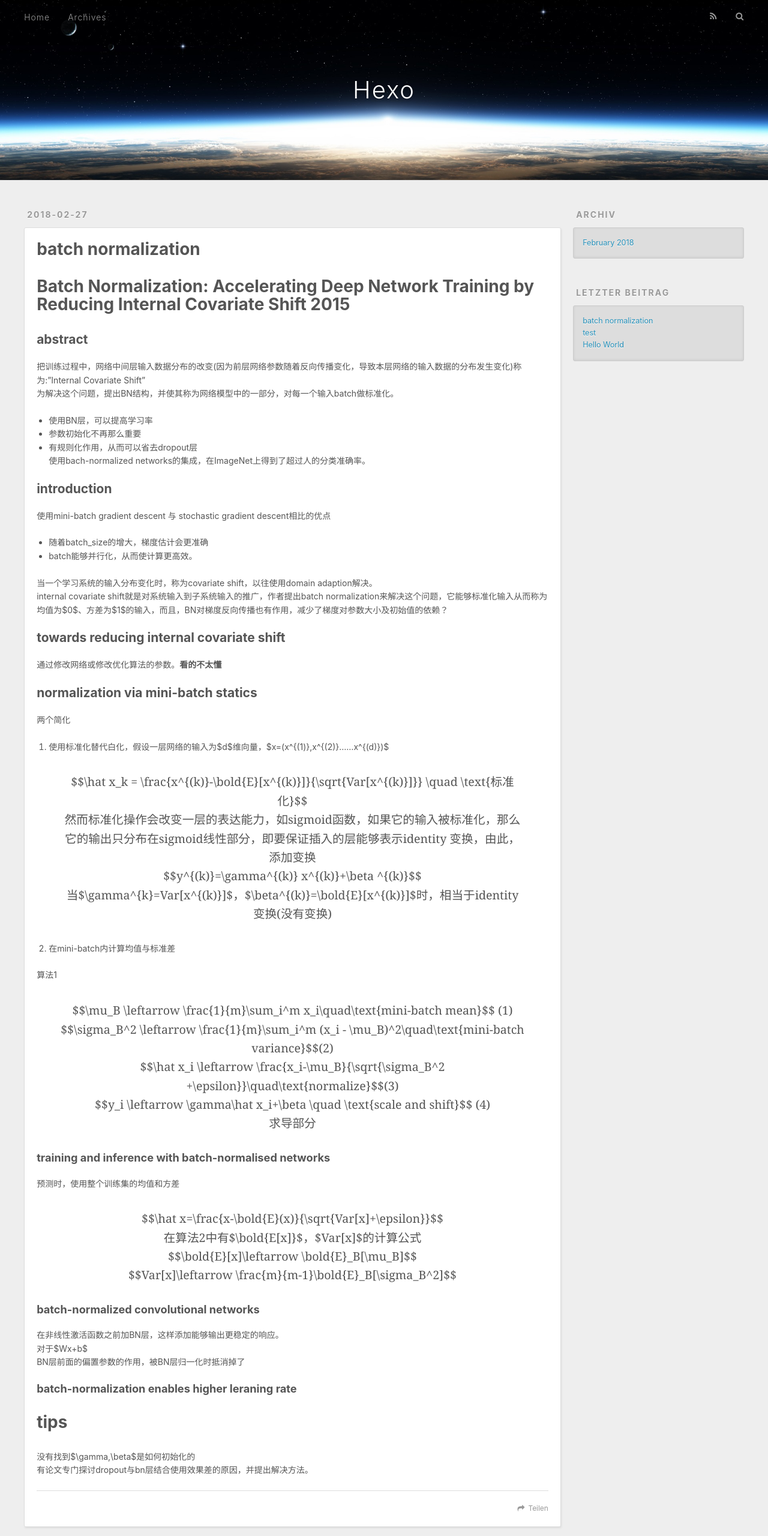
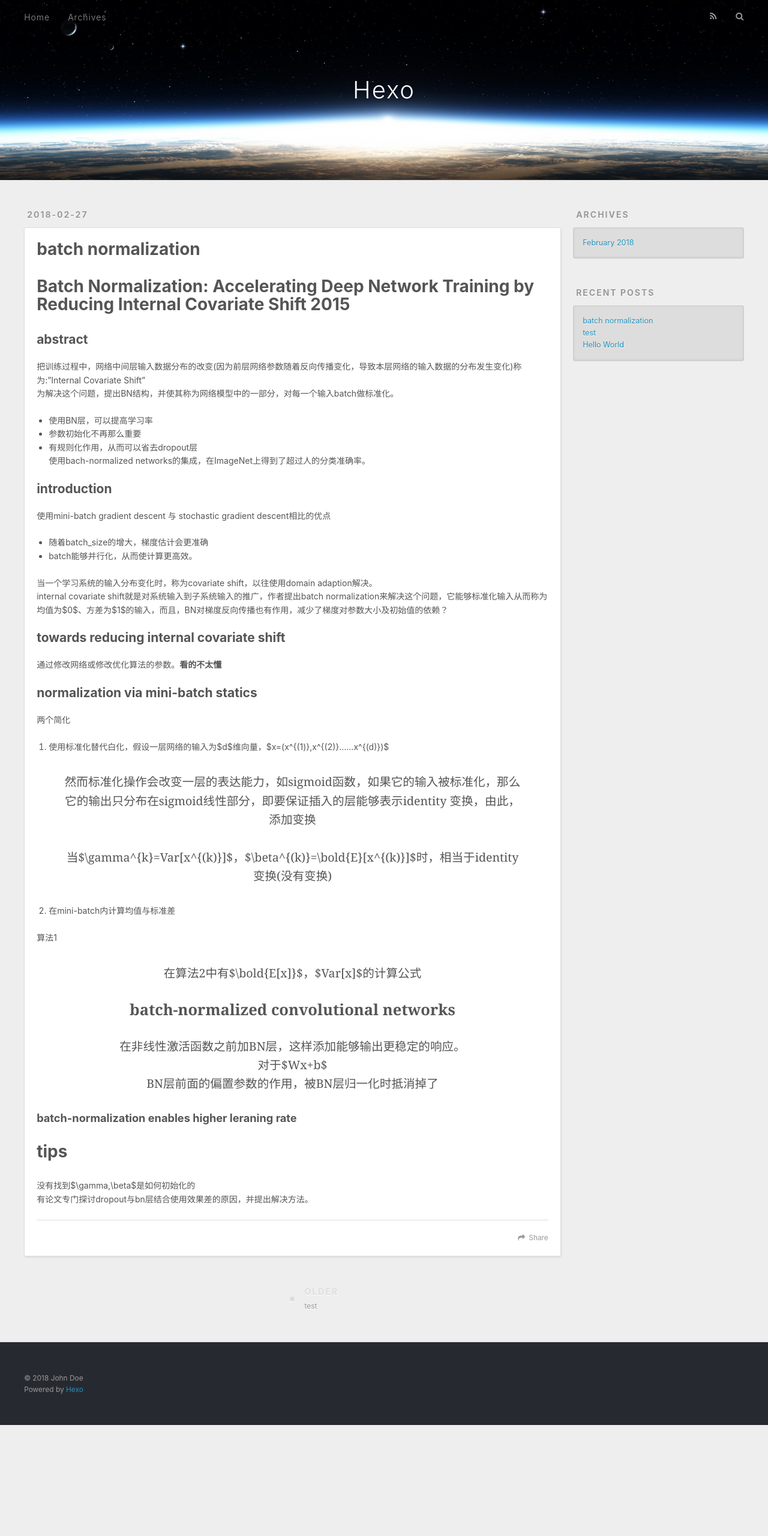
Before and after one commit to lxg2015/lxg2015.github.io, a plain HTML site: page 2018/02/27/batch-normalization/index.html in a window 1280 px wide. Shown: the top 2560 px of the page at 60% size. After the commit the page ends 2375 px from the top, so only its background shows below. Drawn offline with nearby package versions, Linux system fonts and the light colour scheme.

Commit message:
Site updated: 2018-02-27 14:53:47

```diff
--- a/2018/02/27/batch-normalization/index.html
+++ b/2018/02/27/batch-normalization/index.html
@@ -54,7 +54,7 @@
 
           <a id="nav-rss-link" class="nav-icon" href="/atom.xml" title="RSS Feed"></a>
 
-        <a id="nav-search-btn" class="nav-icon" title="Suche"></a>
+        <a id="nav-search-btn" class="nav-icon" title="Search"></a>
       </nav>
       <div id="search-form-wrap">
         <form action="//google.com/search" method="get" accept-charset="UTF-8" class="search-form"><input type="search" name="q" class="search-form-input" placeholder="Search"><button type="submit" class="search-form-submit">&#xF002;</button><input type="hidden" name="sitesearch" value="http://yoursite.com"></form>
@@ -101,26 +101,30 @@
 <h2 id="normalization-via-mini-batch-statics"><a href="#normalization-via-mini-batch-statics" class="headerlink" title="normalization via mini-batch statics"></a>normalization via mini-batch statics</h2><p>两个简化</p>
 <ol>
 <li>使用标准化替代白化，假设一层网络的输入为$d$维向量，$x=(x^{(1)},x^{(2)}……x^{(d)})$<blockquote>
-<p>$$\hat x_k = \frac{x^{(k)}-\bold{E}[x^{(k)}]}{\sqrt{Var[x^{(k)}]}} \quad \text{标准化}$$<br>然而标准化操作会改变一层的表达能力，如sigmoid函数，如果它的输入被标准化，那么它的输出只分布在sigmoid线性部分，即要保证插入的层能够表示identity 变换，由此，添加变换<br>$$y^{(k)}=\gamma^{(k)} x^{(k)}+\beta ^{(k)}$$<br>当$\gamma^{k}=Var[x^{(k)}]$，$\beta^{(k)}=\bold{E}[x^{(k)}]$时，相当于identity变换(没有变换)  </p>
+<script type="math/tex; mode=display">\hat x_k = \frac{x^{(k)}-\bold{E}[x^{(k)}]}{\sqrt{Var[x^{(k)}]}} \quad \text{标准化}</script><p>然而标准化操作会改变一层的表达能力，如sigmoid函数，如果它的输入被标准化，那么它的输出只分布在sigmoid线性部分，即要保证插入的层能够表示identity 变换，由此，添加变换 </p>
+<script type="math/tex; mode=display">y^{(k)}=\gamma^{(k)} x^{(k)}+\beta ^{(k)}</script><p>当$\gamma^{k}=Var[x^{(k)}]$，$\beta^{(k)}=\bold{E}[x^{(k)}]$时，相当于identity变换(没有变换)  </p>
 </blockquote>
 </li>
 <li>在mini-batch内计算均值与标准差</li>
 </ol>
 <p>算法1</p>
 <blockquote>
-<p>$$\mu_B \leftarrow \frac{1}{m}\sum_i^m x_i\quad\text{mini-batch mean}$$ (1)<br>$$\sigma_B^2 \leftarrow \frac{1}{m}\sum_i^m (x_i - \mu_B)^2\quad\text{mini-batch variance}$$(2)<br>$$\hat x_i \leftarrow \frac{x_i-\mu_B}{\sqrt{\sigma_B^2 +\epsilon}}\quad\text{normalize}$$(3)<br>$$y_i \leftarrow \gamma\hat x_i+\beta \quad \text{scale and shift}$$ (4)<br>求导部分</p>
+<script type="math/tex; mode=display">\mu_B \leftarrow \frac{1}{m}\sum_i^m x_i\quad\text{mini-batch mean}$$ (1)
+$$\sigma_B^2 \leftarrow \frac{1}{m}\sum_i^m (x_i - \mu_B)^2\quad\text{mini-batch variance}$$(2)
+$$\hat x_i \leftarrow \frac{x_i-\mu_B}{\sqrt{\sigma_B^2 +\epsilon}}\quad\text{normalize}$$(3)
+$$y_i \leftarrow \gamma\hat x_i+\beta \quad \text{scale and shift}$$ (4)
+求导部分
+### training and inference with batch-normalised networks
+预测时，使用整个训练集的均值和方差
+$$\hat x=\frac{x-\bold{E}(x)}{\sqrt{Var[x]+\epsilon}}</script><p>在算法2中有$\bold{E[x]}$，$Var[x]$的计算公式</p>
+<script type="math/tex; mode=display">\bold{E}[x]\leftarrow \bold{E}_B[\mu_B]</script><script type="math/tex; mode=display">Var[x]\leftarrow \frac{m}{m-1}\bold{E}_B[\sigma_B^2]</script><h3 id="batch-normalized-convolutional-networks"><a href="#batch-normalized-convolutional-networks" class="headerlink" title="batch-normalized convolutional networks"></a>batch-normalized convolutional networks</h3><p>在非线性激活函数之前加BN层，这样添加能够输出更稳定的响应。<br>对于$Wx+b$<br>BN层前面的偏置参数的作用，被BN层归一化时抵消掉了</p>
 </blockquote>
-<h3 id="training-and-inference-with-batch-normalised-networks"><a href="#training-and-inference-with-batch-normalised-networks" class="headerlink" title="training and inference with batch-normalised networks"></a>training and inference with batch-normalised networks</h3><p>预测时，使用整个训练集的均值和方差</p>
-<blockquote>
-<p>$$\hat x=\frac{x-\bold{E}(x)}{\sqrt{Var[x]+\epsilon}}$$<br>在算法2中有$\bold{E[x]}$，$Var[x]$的计算公式<br>$$\bold{E}[x]\leftarrow \bold{E}_B[\mu_B]$$<br>$$Var[x]\leftarrow \frac{m}{m-1}\bold{E}_B[\sigma_B^2]$$</p>
-</blockquote>
-<h3 id="batch-normalized-convolutional-networks"><a href="#batch-normalized-convolutional-networks" class="headerlink" title="batch-normalized convolutional networks"></a>batch-normalized convolutional networks</h3><p>在非线性激活函数之前加BN层，这样添加能够输出更稳定的响应。<br>对于$Wx+b$<br>BN层前面的偏置参数的作用，被BN层归一化时抵消掉了</p>
 <h3 id="batch-normalization-enables-higher-leraning-rate"><a href="#batch-normalization-enables-higher-leraning-rate" class="headerlink" title="batch-normalization enables higher leraning rate"></a>batch-normalization enables higher leraning rate</h3><h1 id="tips"><a href="#tips" class="headerlink" title="tips"></a>tips</h1><p>没有找到$\gamma,\beta$是如何初始化的<br>有论文专门探讨dropout与bn层结合使用效果差的原因，并提出解决方法。</p>
 
 
     </div>
     <footer class="article-footer">
-      <a data-url="http://yoursite.com/2018/02/27/batch-normalization/" data-id="cje5anw7s0000vd5gekbiqj5n" class="article-share-link">Teilen</a>
+      <a data-url="http://yoursite.com/2018/02/27/batch-normalization/" data-id="cje5aq4ym0000yg5gdyi1btno" class="article-share-link">Share</a>
 
 
     </footer>
@@ -131,7 +135,7 @@
 
 
     <a href="/2018/02/27/test/" id="article-nav-older" class="article-nav-link-wrap">
-      <strong class="article-nav-caption">Älter</strong>
+      <strong class="article-nav-caption">Older</strong>
       <div class="article-nav-title">test</div>
     </a>
 
@@ -154,7 +158,7 @@
 
 
   <div class="widget-wrap">
-    <h3 class="widget-title">Archiv</h3>
+    <h3 class="widget-title">Archives</h3>
     <div class="widget">
       <ul class="archive-list"><li class="archive-list-item"><a class="archive-list-link" href="/archives/2018/02/">February 2018</a></li></ul>
     </div>
@@ -164,7 +168,7 @@
 
 
   <div class="widget-wrap">
-    <h3 class="widget-title">letzter Beitrag</h3>
+    <h3 class="widget-title">Recent Posts</h3>
     <div class="widget">
       <ul>
 
```
Also changed, not shown: 2018/02/27/hello-world/index.html (+5 -5 lines), 2018/02/27/test/index.html (+17 -13 lines), archives/2018/02/index.html (+4 -4 lines), archives/2018/index.html (+4 -4 lines), archives/index.html (+4 -4 lines), index.html (+28 -20 lines).
